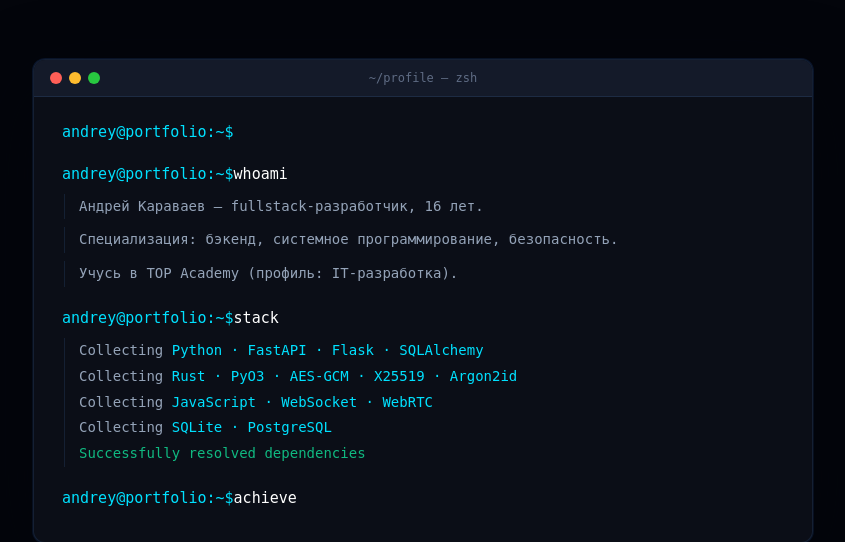
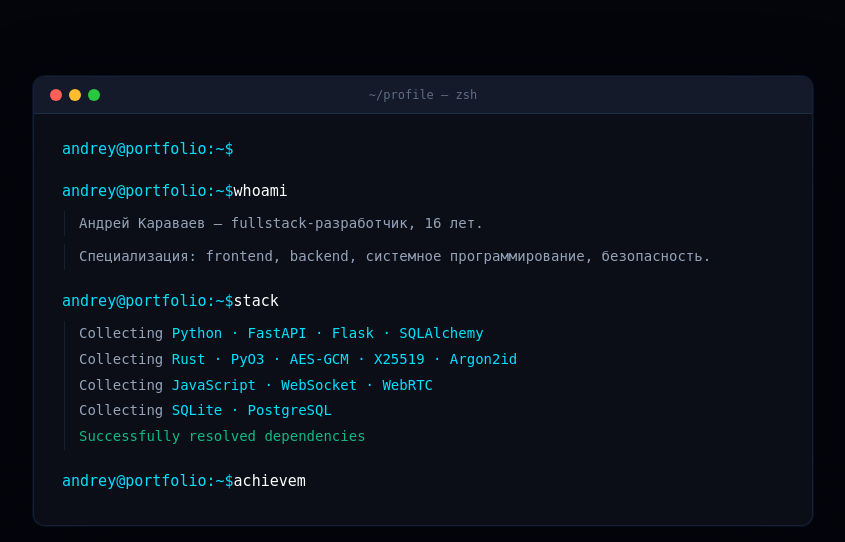
Before and after one commit to Andre-wb/portfolio, a FastAPI app: page / in a window 1280 px wide. Shown: the part 5520-6062 px from the top of the page, without its empty margins (217-1062 px from the left). Run offline with FastAPI, Linux system fonts and the light colour scheme; some libraries are stand-ins or nearby versions; some web fonts are replaced.

Commit message:
Добавление первичного блока профиля

```diff
--- a/static/css/main.css
+++ b/static/css/main.css
@@ -175,7 +175,6 @@ header nav {
 .introduce-about {
     min-width: 0;
     overflow: visible;
-    padding-right: 1vw;
 }
 
 /* Обёртка h1 ограничивает область до масштабирования,
--- a/static/js/terminal.js
+++ b/static/js/terminal.js
@@ -117,8 +117,7 @@ document.addEventListener('DOMContentLoaded', () => {
         await sleep(220);
         await printLines([
             'Андрей Караваев — fullstack-разработчик, 16 лет.',
-            'Специализация: бэкенд, системное программирование, безопасность.',
-            '<span class="out-muted">Учусь в TOP Academy (профиль: IT-разработка).</span>',
+            'Специализация: frontend, backend, системное программирование, безопасность.',
         ], 120);
 
         // ── stack ───────────────────────────────────────────
@@ -152,8 +151,8 @@ document.addEventListener('DOMContentLoaded', () => {
         await sleep(220);
         await printLines([
             'Blockchain-разработка · Rust-экосистема',
-            'Криптография · P2P-сети · Безопасность',
-            '<span class="out-muted">Участие в хакатонах и open-source проектах.</span>',
+            'безопасность · P2P-сети · Fullstack-разработка',
+            'Участие в хакатонах и open-source проектах.',
         ], 120);
 
         // ── status ──────────────────────────────────────────
```
